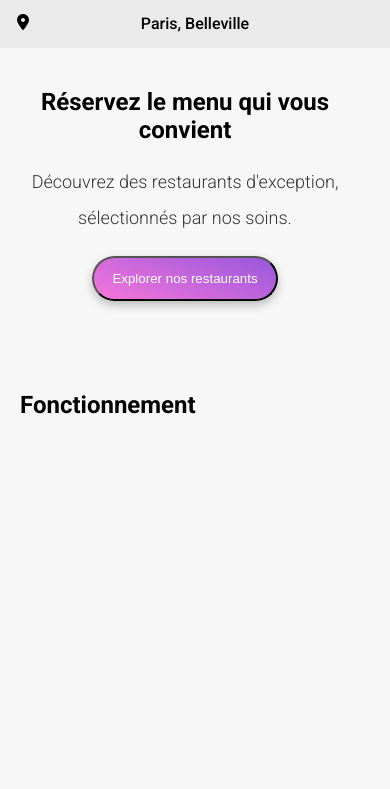
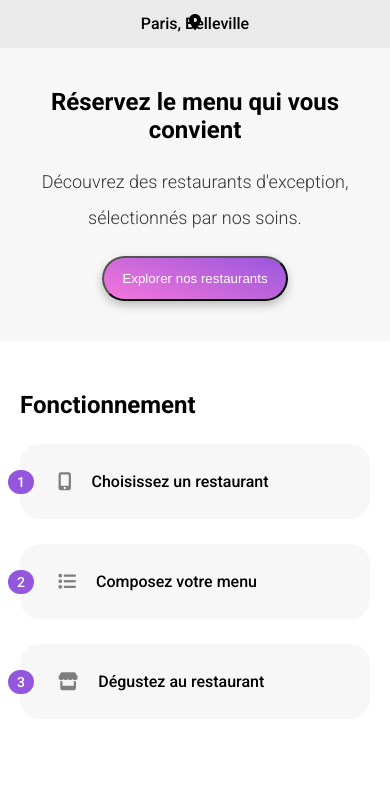
Before and after one commit to michaelaubrydesign/OC-Projet4, a website: page index.html in a window 390 px wide. Shown: the part 75-864 px from the top of the page. Drawn offline with Linux system fonts and the light colour scheme; a web font is replaced by a local one.

Commit message:
Div functioning mobile

```diff
--- a/index.html
+++ b/index.html
@@ -16,7 +16,7 @@
 <body>
     <header>
         <nav>
-            <img src="assets/images/logo/ohmyfood.png" alt="Logo Ohmyfood">
+            <img src="assets/images/logo/logotest.jpg" alt="Logo Ohmyfood">
         </nav>
         <div class="location">
             <i class="fa-solid fa-location-dot"></i>
@@ -32,6 +32,23 @@
         </div>
         <div class="functioning">
             <h2>Fonctionnement</h2>
+            <div class="steps">
+                <div class="steps__card">
+                    <span>1</span>
+                    <i class="fa-solid fa-mobile-screen-button"></i>
+                    <p>Choisissez un restaurant</p>
+                </div>
+                <div class="steps__card">
+                    <span>2</span>
+                    <i class="fa-solid fa-list"></i>
+                    <p>Composez votre menu</p>
+                </div>
+                <div class="steps__card">
+                    <span>3</span>
+                    <i class="fa-solid fa-store"></i>
+                    <p>Dégustez au restaurant</p>
+                </div>
+            </div>
         </div>
 
     </main>
--- a/sass/layout/_header.scss
+++ b/sass/layout/_header.scss
@@ -1,15 +1,15 @@
 header {
     background-color: white;
+
     .location {
         display: flex;
         justify-content: center;
         background-color: #EAEAEA;
+        padding: 15px 0px;
         position: relative;
-        padding: 15px 0px;
 
         i {
             position: absolute;
-            left: 17px;
         }
     }
 }
--- a/sass/pages/_home.scss
+++ b/sass/pages/_home.scss
@@ -1,31 +1,71 @@
 .hero {
-    display:flex;
+    display: flex;
     flex-direction: column;
-    padding:40px 0px;
-    gap:20px;
+    gap: 20px;
 
     @include mobile-only {
-        margin-right: 20px;
+        padding:40px 20px;
     }
+
     h1 {
-        text-align:center;
+        text-align: center;
     }
+
     p {
-        text-align:center;
+        text-align: center;
         line-height: 2;
-        font-size:18px;
+        font-size: 18px;
         font-weight: 300;
-        color:#353535;
+        color: #353535;
     }
+
     button {
-        margin:auto;
+        margin: auto;
     }
 }
 
 .functioning {
-    padding: 30px 0px;
+    background-color: white;
 
     @include mobile-only {
-        margin:20px;
+        padding: 20px 20px 70px 20px;
+    }
+
+    h2 {
+        margin: 30px 0px 25px 0px;
     }
 }
+
+.steps {
+    display: flex;
+    gap: 25px;
+
+    @include mobile-only {
+        flex-direction: column;
+    }
+
+    &__card {
+        display: flex;
+        align-items: center;
+        background-color: #F7F7F7;
+        padding: 28px 38px;
+        border-radius: 20px;
+        position: relative;
+
+        span {
+            color: white;
+            background-color: $primary-color;
+            padding: 4px 9px;
+            border-radius: 15px;
+            position: absolute;
+            left: -12px;
+            font-size:14px;
+        }
+
+        i {
+            margin-right: 20px;
+            color:#7E7E7E;
+            font-size: 18px;
+        }
+    }
+}
```
Also changed, not shown: assets/css/style.css, assets/images/logo/logotest.jpg (added), 1 other file.
